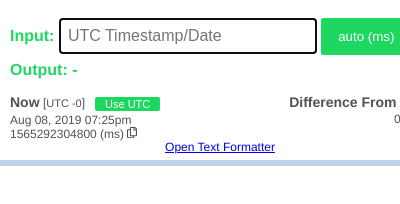
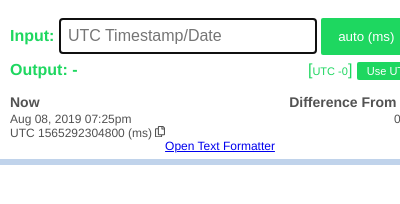
Before and after one commit to dshuffma-ibm/timely, a browser extension: page popup/timely.html in a window 400 px wide. Shown: the top 204 px of the page. Drawn offline with Linux system fonts and the light colour scheme.

Commit message:
move utc legend

```diff
--- a/popup/timely.css
+++ b/popup/timely.css
@@ -87,7 +87,7 @@ button:hover{
 	font-size: 11px;
 }
 .clearUtc{
-	padding: 1px 10px;
+	padding: 3px 10px;
 	vertical-align: middle;
 }
 .nowWrap, .diffWrap{
--- a/popup/timely.html
+++ b/popup/timely.html
@@ -18,18 +18,20 @@
 		<div id="outputWrap" class="outputWrap">
 			Output:
 			<span id="output">-</span>
+			<span style="font-weight: 200; float: right;">
+				[<span id="offset" class="offset">0</span>]
+				<button id="toggleOffsetButton" class="clearUtc">UTC</button>
+			</span>
 		</div>
 
 		<!-- Timestamp Section -->
 		<div id="nowWrapper" class="nowWrapper">
 			<div class="nowWrap">
 				<label>Now</label>
-				[<span id="offset" class="offset">0</span>]&nbsp;&nbsp;
-				<button id="toggleOffsetButton" class="clearUtc">UTC</button>
 			</div>
 			<div id="nowFriendly">-</div>
-			<div id="timestampWrap" title="Copy Timestamp" class="timestampClick">
-				<span id="now" class="timestampClick">0</span> (<span id="units2">ms</span>)
+			<div id="timestampWrap" title="Copy UTC Timestamp" class="timestampClick">
+				<span class="timestampClick">UTC&nbsp;</span><span id="now" class="timestampClick">0</span> (<span id="units2" class="timestampClick">ms</span>)
 				<svg id="copyTsIcon" class="timestampClick" aria-hidden="true" data-prefix="far" data-icon="copy" class="svg-inline--fa fa-copy fa-w-14" role="img" xmlns="http://www.w3.org/2000/svg" viewBox="0 0 448 512"><path fill="currentColor" d="M433.941 65.941l-51.882-51.882A48 48 0 0 0 348.118 0H176c-26.51 0-48 21.49-48 48v48H48c-26.51 0-48 21.49-48 48v320c0 26.51 21.49 48 48 48h224c26.51 0 48-21.49 48-48v-48h80c26.51 0 48-21.49 48-48V99.882a48 48 0 0 0-14.059-33.941zM266 464H54a6 6 0 0 1-6-6V150a6 6 0 0 1 6-6h74v224c0 26.51 21.49 48 48 48h96v42a6 6 0 0 1-6 6zm128-96H182a6 6 0 0 1-6-6V54a6 6 0 0 1 6-6h106v88c0 13.255 10.745 24 24 24h88v202a6 6 0 0 1-6 6zm6-256h-64V48h9.632c1.591 0 3.117.632 4.243 1.757l48.368 48.368a6 6 0 0 1 1.757 4.243V112z"></path></svg>
 			</div>
 		</div>
```
